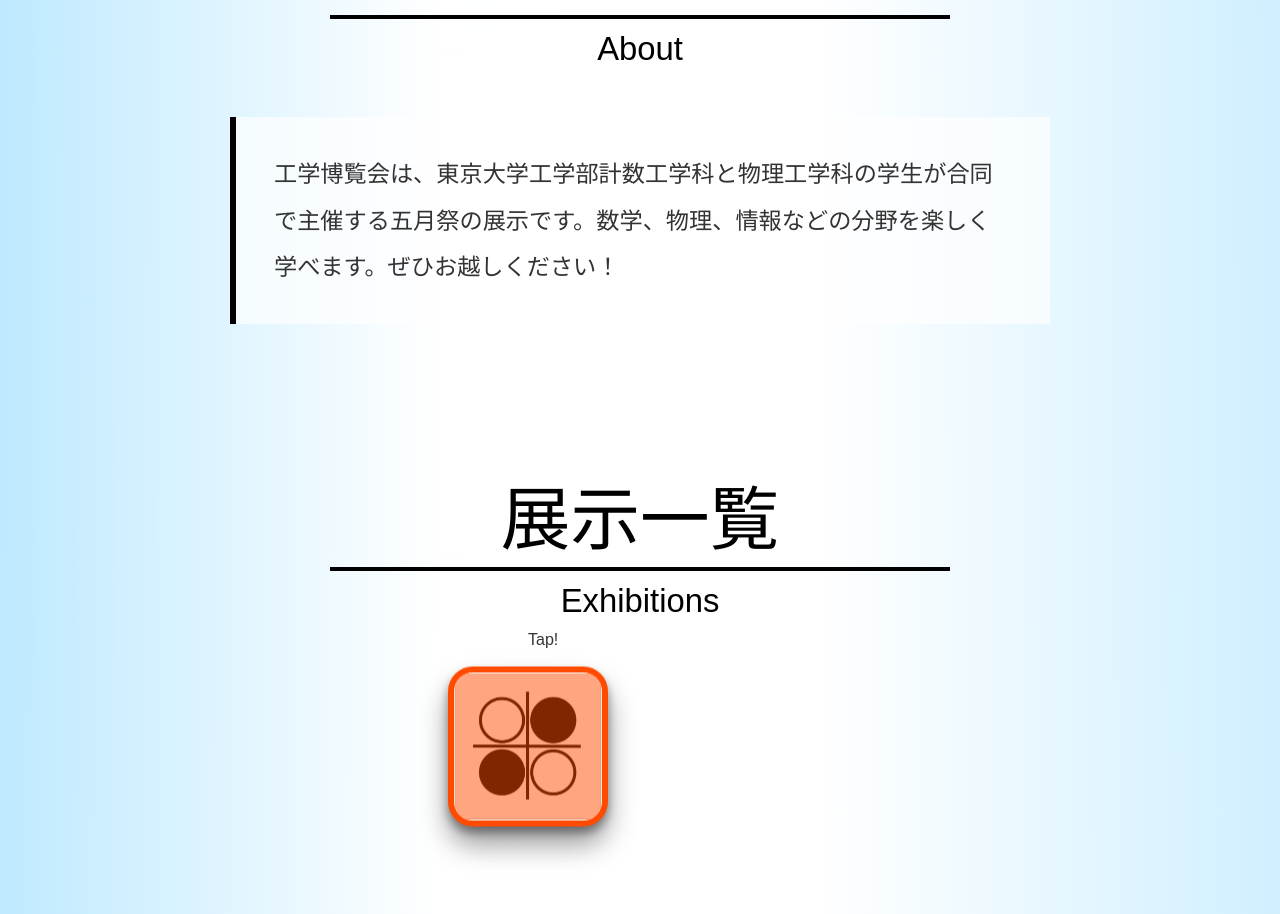
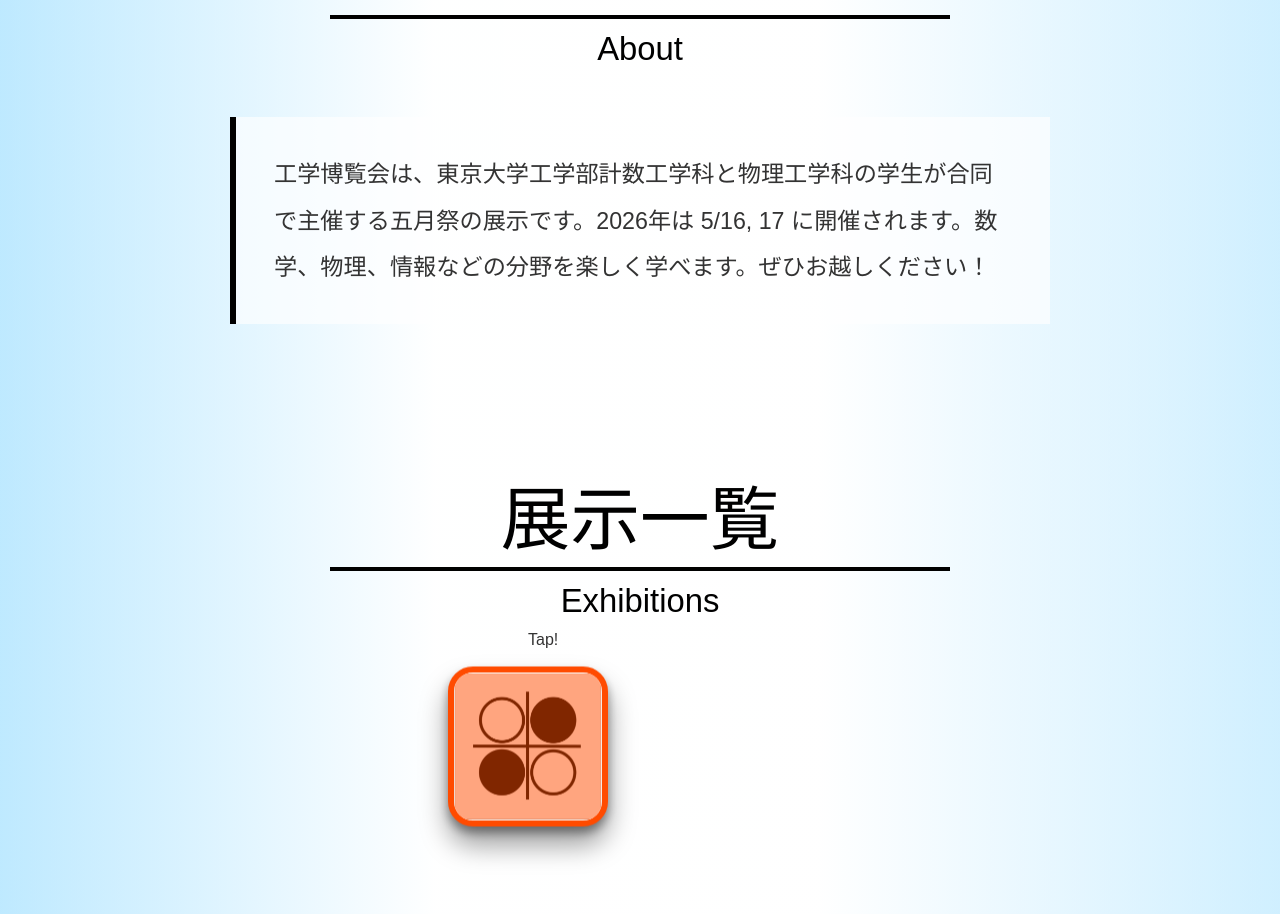
Before and after one commit to Ratstar216/ap-mayfes-2026, a Next.js app: page / in a window 1280 px wide. Shown: the part 968-1882 px from the top of the page. Built offline with nearby package versions, Linux system fonts and the light colour scheme; a web font is replaced by a local one.

Commit message:
add date

```diff
--- a/src/app/page.tsx
+++ b/src/app/page.tsx
@@ -362,7 +362,7 @@ export default function Home() {
           viewport={{ once: true, amount: 0.35 }}
           transition={{ duration: 0.55, ease: "easeOut" }}
         >
-          工学博覧会は、東京大学工学部計数工学科と物理工学科の学生が合同で主催する五月祭の展示です。数学、物理、情報などの分野を楽しく学べます。ぜひお越しください！
+          工学博覧会は、東京大学工学部計数工学科と物理工学科の学生が合同で主催する五月祭の展示です。2026年は 5/16, 17 に開催されます。数学、物理、情報などの分野を楽しく学べます。ぜひお越しください！
         </motion.p>
       </section>
 
```
